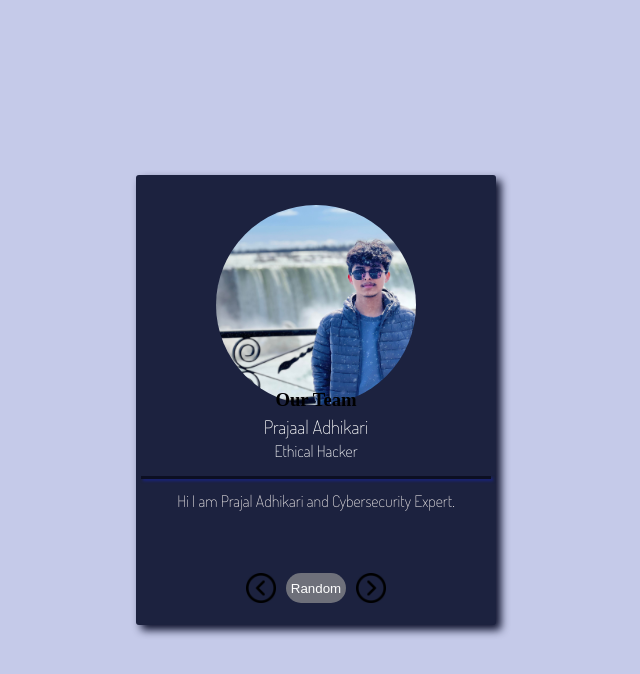
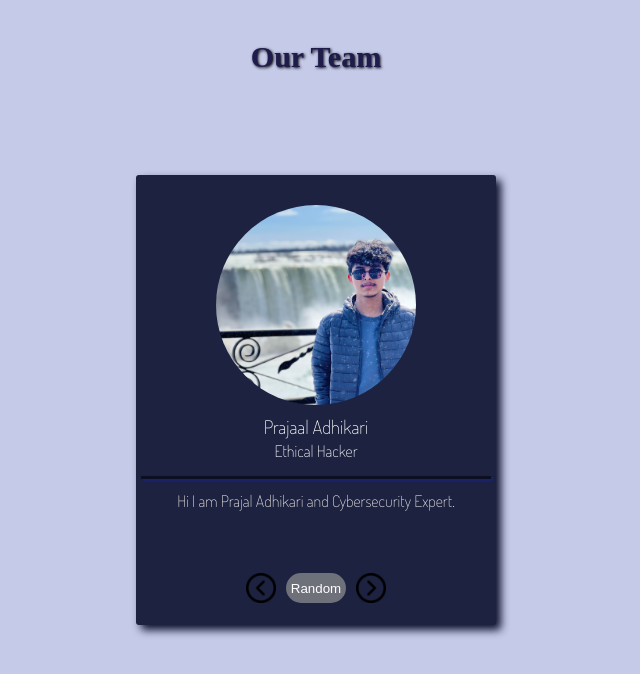
Before and after one commit to manojbaniya444/Review-hamro, a plain HTML site: page index.html in a window 1280 px wide. Shown: the whole page, without its empty margins (324-964 px from the left). Drawn offline with Linux system fonts and the light colour scheme; a web font is replaced by a local one.

Commit message:
Update style.css

```diff
--- a/style.css
+++ b/style.css
@@ -15,6 +15,16 @@
     text-align: center;
     z-index: -10000;
     position: absolute;
+
+}
+
+.container .team
+{
+    color: rgb(31, 28, 77);
+    position: absolute;
+    top: 40px;
+    font-size: 30px;
+    text-shadow: 1px 1px 3px black;
 
 }
 
```
